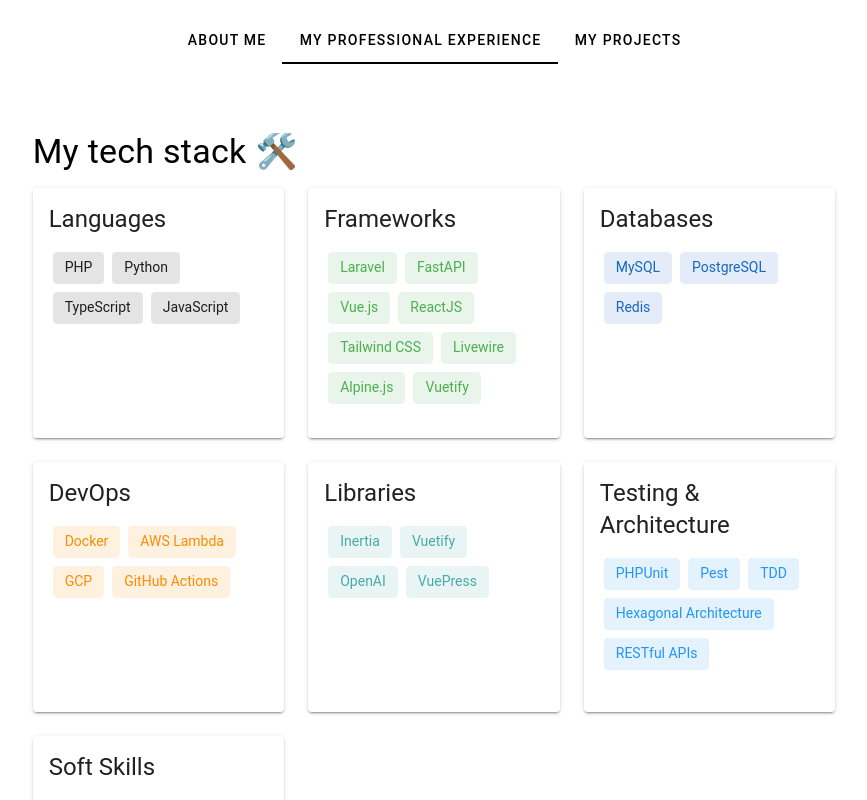
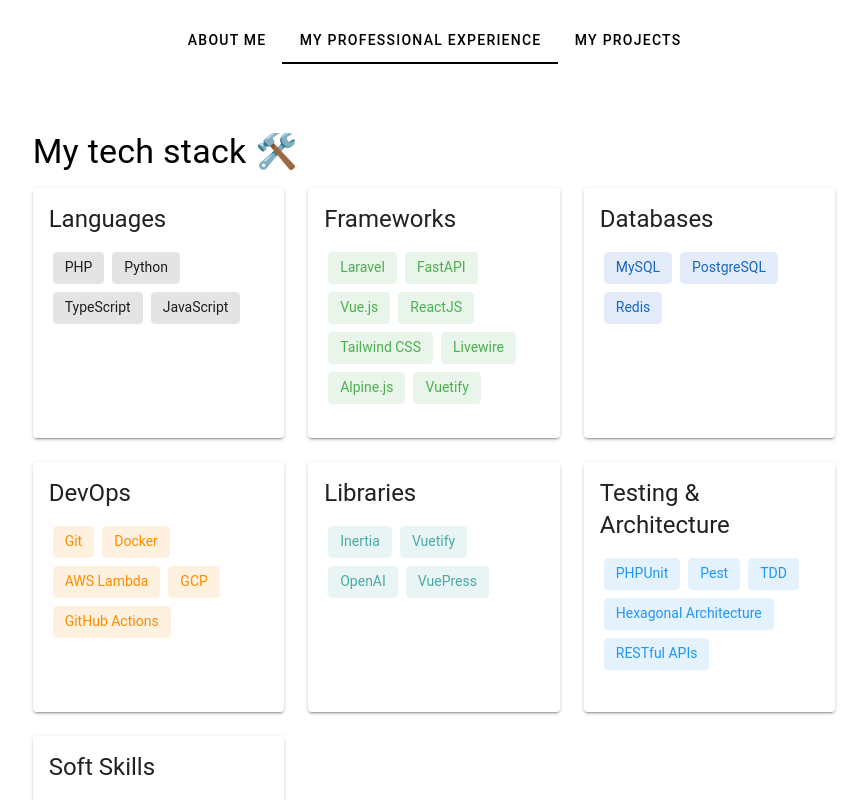
Before and after one commit to AkireL/AkireL, a Vue app: page / in a window 1280 px wide. Both pictures are taken after a click on the tab "MY PROFESSIONAL EXPERIENCE". Shown: the top 800 px of the page, without its empty margins (206-1073 px from the left). Built offline with nearby package versions, Linux system fonts and the light colour scheme.

Commit message:
added a devtools

```diff
--- a/src/pages/professional-experience.vue
+++ b/src/pages/professional-experience.vue
@@ -104,6 +104,7 @@
                 role="list"
                 aria-label="DevOps tools and platforms"
               >
+                <v-chip class="ma-1" color="warning" label role="listitem">Git</v-chip>
                 <v-chip class="ma-1" color="warning" label role="listitem">Docker</v-chip>
                 <v-chip class="ma-1" color="warning" label role="listitem">AWS Lambda</v-chip>
                 <v-chip class="ma-1" color="warning" label role="listitem">GCP</v-chip>
```
